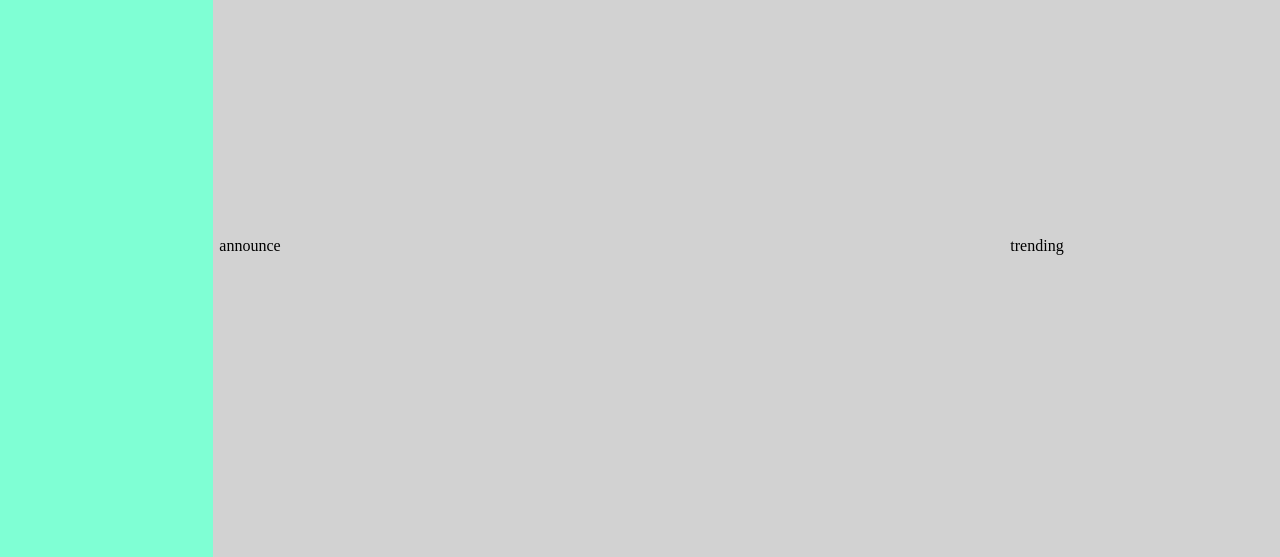
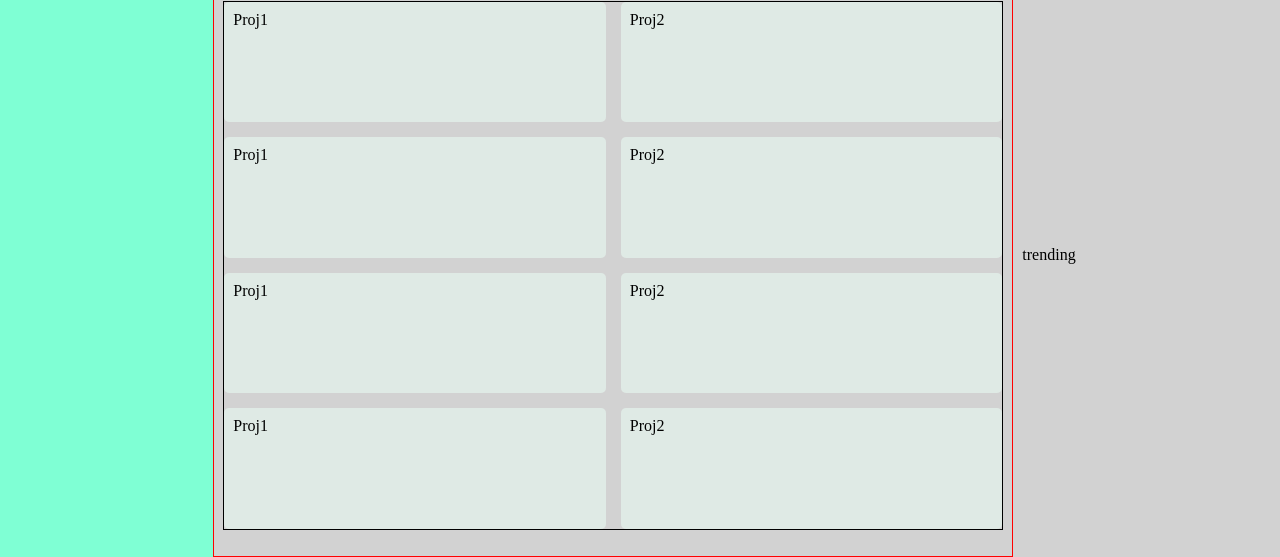
Before and after one commit to jacobalcu/admindash, a plain HTML site: page index.html in a window 1280 px wide. Shown: the part 243-800 px from the top of the page. Drawn offline with Linux system fonts and the light colour scheme.

Commit message:
More styling, got main cards figured out

```diff
--- a/index.html
+++ b/index.html
@@ -10,9 +10,22 @@
     <header>Header</header>
     <nav>Navbar</nav>
     <main>
-      Main Content
-      <div class="projects">my projs</div>
-      <div class="announcements">announce</div>
+      <div class="projects">
+        <h1>Projects</h1>
+        <div class="cards">
+          <div>Proj1</div>
+          <div>Proj2</div>
+          <div>Proj1</div>
+          <div>Proj2</div>
+          <div>Proj1</div>
+          <div>Proj2</div>
+          <div>Proj1</div>
+          <div>Proj2</div>
+        </div>
+      </div>
+      <div class="announcements">
+        <h1>Announcements</h1>
+      </div>
       <div class="trending">trending</div>
     </main>
   </body>
--- a/style.css
+++ b/style.css
@@ -13,7 +13,6 @@ body {
 }
 
 header,
-main,
 nav {
   padding: 6px;
 }
@@ -33,6 +32,44 @@ main {
   grid-template-rows: 1fr 1fr;
 }
 
+.projects {
+  border: 1px solid red;
+  padding: 9px;
+  grid-column: 1 / 2;
+  grid-row: 1/3;
+}
+
+.projects h1 {
+  height: 5%;
+}
+
+.cards {
+  border: 1px solid black;
+  height: 85%;
+  display: grid;
+  grid-template-columns: 1fr 1fr;
+  grid-auto-rows: auto;
+  gap: 15px;
+}
+
+.cards div {
+  background-color: var(--main-white);
+  padding: 9px;
+  border-radius: 5px;
+}
+
+.announcements {
+  padding: 9px;
+  grid-column: 2 / 3;
+  grid-row: 1 / 2;
+}
+
+.trending {
+  padding: 9px;
+  grid-column: 2 / 3;
+  grid-row: 2 / 3;
+}
+
 nav {
   background-color: var(--main-bg-color);
   grid-column: 1 / 2;
```
